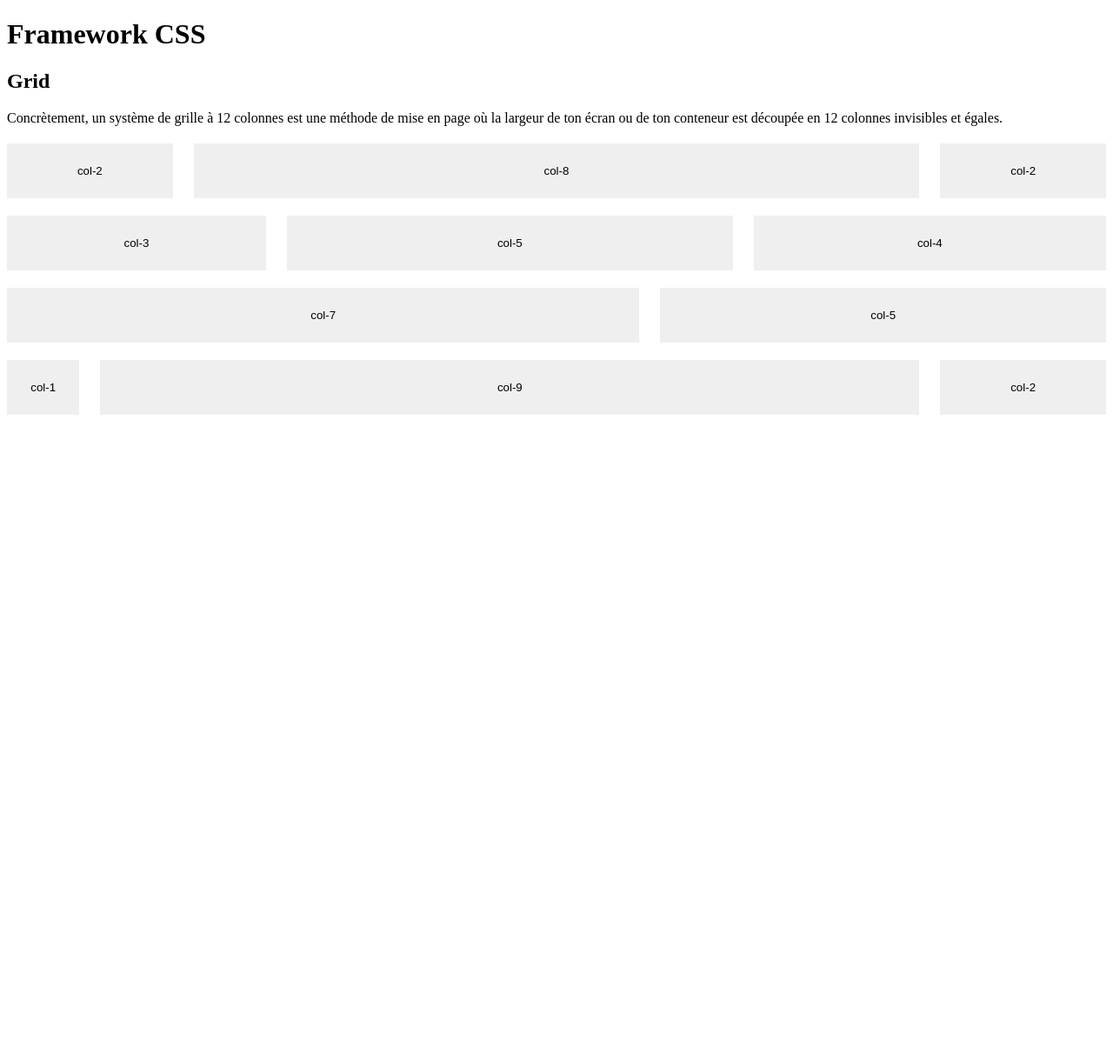
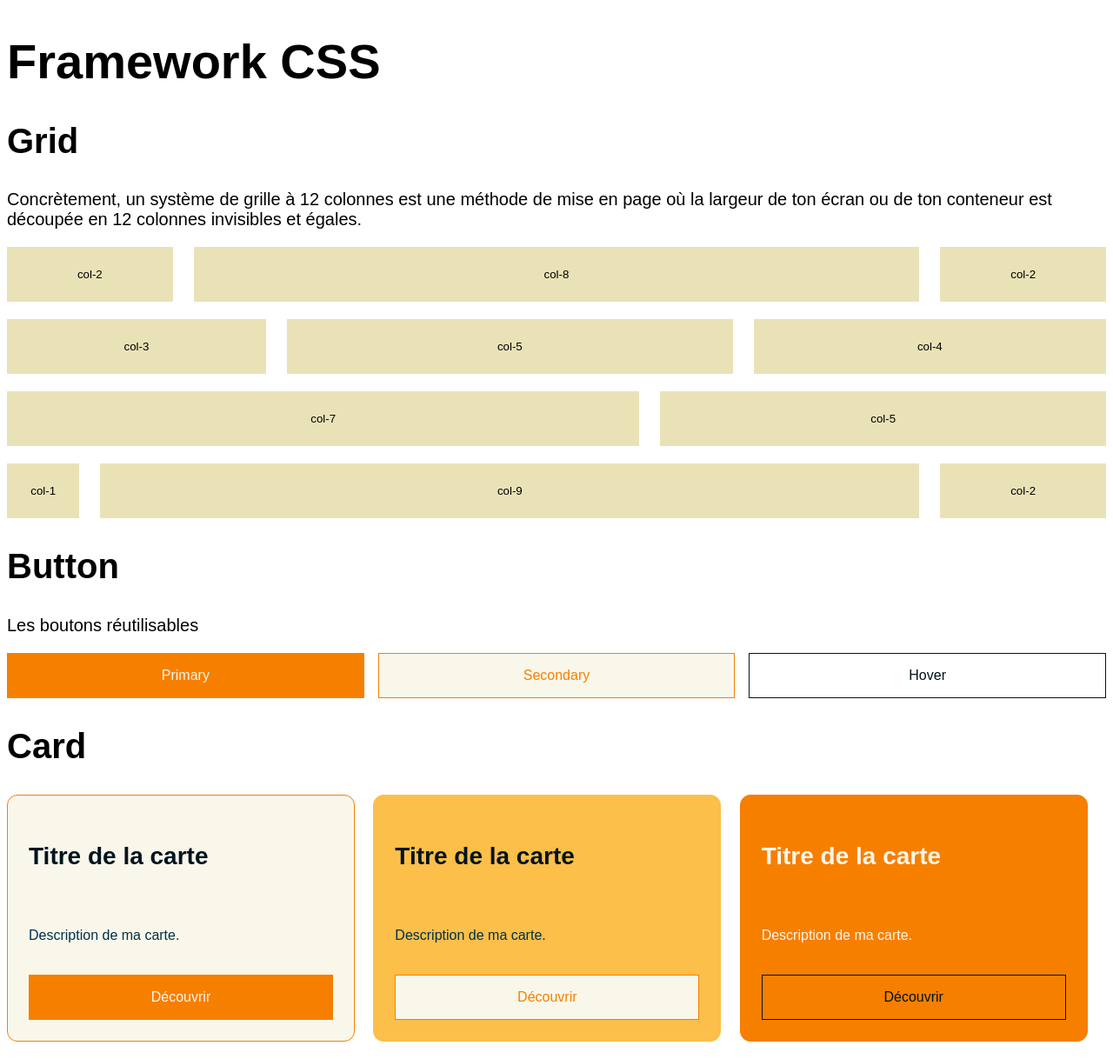
Before and after one commit to h-raph/framework-CSS, a PHP site: page / in a window 1280 px wide. Shown: the whole page at 87% size. Before the commit the page ends 477 px from the top, so only its background shows below. Run offline with PHP 8.4, Linux system fonts and the light colour scheme.

Commit message:
composant finit

```diff
--- a/assets/css/style.css
+++ b/assets/css/style.css
@@ -84,9 +84,109 @@
   margin: 20px 0;
 }
 
-.btn {
+.div-grid {
   padding: 24px 0;
   border: none;
+  background-color: #EAE2B7;
+}
+
+.btn {
+  display: inline-flex;
+  align-items: center;
+  justify-content: center;
+  padding: 12px 20px;
+  border: 1px solid transparent;
+  font-size: 16px;
+  font-weight: 400;
+  line-height: 26px;
+  text-decoration: none;
+  cursor: pointer;
+}
+.btn--primary {
+  background-color: #F77F00;
+  color: #F9F7EA;
+  border-color: #F77F00;
+}
+.btn--secondary {
+  background-color: #F9F7EA;
+  color: #F77F00;
+  border-color: #F77F00;
+}
+.btn--tertiary {
+  background-color: transparent;
+  color: #00131D;
+  border-color: #00131D;
+}
+.btn--tertiary:hover {
+  background-color: rgb(93.2026143791%, 90.9368191721%, 76.2091503268%);
+  border-color: rgb(76.862745098%, 39.5205207589%, 0%);
+}
+
+.card {
+  width: 100%;
+  max-width: 350px;
+  padding: 24px;
+  display: flex;
+  flex-direction: column;
+  gap: 16px;
+  border-radius: 12px;
+}
+.cardtitle {
+  font-size: 28px;
+  font-weight: 700;
+  line-height: 36px;
+}
+.cardtext {
+  font-size: 16px;
+  font-weight: 400;
+  line-height: 26px;
+}
+.card--default {
+  background-color: #F9F7EA;
+  border: 1px solid #F77F00;
+  color: #00131D;
+}
+.card--default .cardtitle {
+  color: #00131D;
+}
+.card--default .cardtext {
+  color: #003049;
+}
+.card--colored {
+  background-color: #FCBF49;
+  border: 1px solid #FCBF49;
+  color: #00131D;
+}
+.card--colored .cardtitle {
+  color: #00131D;
+}
+.card--colored .cardtext {
+  color: #003049;
+}
+.card--featured {
+  background-color: #F77F00;
+  border: 1px solid #F77F00;
+  color: #F9F7EA;
+}
+.card--featured .cardtitle,
+.card--featured .cardtext {
+  color: #F9F7EA;
+}
+
+body {
+  font-family: "Poppins", sans-serif;
+}
+
+h1 {
+  font-size: 56px;
+}
+
+.title-section {
+  font-size: 40px;
+}
+
+.text-section {
+  font-size: 20px;
 }
 
 /*# sourceMappingURL=style.css.map */
--- a/assets/sass/abstracts/_variables.scss
+++ b/assets/sass/abstracts/_variables.scss
@@ -16,7 +16,48 @@ $grid-columns: 12;
     }
 }
 
+// # Border-radius
+$radius-6: 6px;
+$radius-12: 12px;
+$radius-full: 999px;
+
 // # Color
-$color:(
+$color-text-primary: #00131D;
+$color-text-secondary: #003049;
 
-)
+$color-bg: #F9F7EA;
+$color-bg-2: #EAE2B7;
+
+
+$color-yellow: #FCBF49;
+$color-accent: #F77F00;
+$color-error: #D62828;
+
+// Variables de typographies
+$size-title: 56px;
+$weight-title: 800;
+$line-height-title: 64px;
+
+$size-section: 40px;
+$weight-section: 700;
+$line-height-section: 48px;
+
+$size-sous-titre: 28px;
+$weight-sous-titre: 700;
+$line-height-sous-titre: 36px;
+
+$size-text-intro: 20px;
+$weight-text-intro: 400;
+$line-height-text-intro: 32px;
+
+$size-text: 16px;
+$weight-text: 400;
+$line-height-text: 26px;
+
+$size-text-small: 14px;
+$weight-text-small: 400;
+$line-height-text-small: 22px;
+
+// # Typo
+$font-family-title: 'Poppins', sans-serif;
+$font-family-text: 'Poppins', sans-serif;
--- /dev/null
+++ b/assets/sass/base/_base.scss
@@ -0,0 +1,17 @@
+@use '../abstracts/variables' as *;
+
+body {
+    font-family: $font-family-text;
+}
+
+h1 {
+    font-size: $size-title;
+}
+
+.title-section {
+    font-size: $size-section;
+}
+
+.text-section {
+    font-size: $size-text-intro;
+}
--- a/assets/sass/base/_index.scss
+++ b/assets/sass/base/_index.scss
@@ -0,0 +1 @@
+@forward 'base';
--- a/assets/sass/layout/_layout.scss
+++ b/assets/sass/layout/_grid.scss
@@ -5,3 +5,9 @@
     grid-template-columns: repeat($grid-columns, 1fr);
     margin: 20px 0;
 }
+
+.div-grid {
+    padding: 24px 0;
+    border: none;
+    background-color: $color-bg-2;
+}
--- a/assets/sass/layout/_index.scss
+++ b/assets/sass/layout/_index.scss
@@ -1 +1 @@
-@forward 'layout';
+@forward 'grid';
--- a/assets/sass/modules/_button.scss
+++ b/assets/sass/modules/_button.scss
@@ -1,4 +1,37 @@
+@use '../abstracts/variables' as *;
+
 .btn {
-    padding: 24px 0;
-    border: none;
+    display: inline-flex;
+    align-items: center;
+    justify-content: center;
+    padding: 12px 20px;
+    border: 1px solid transparent;
+    font-size: $size-text;
+    font-weight: $weight-text;
+    line-height: $line-height-text;
+    text-decoration: none;
+    cursor: pointer;
+
+    &--primary {
+        background-color: $color-accent;
+        color: $color-bg;
+        border-color: $color-accent;
+    }
+
+    &--secondary {
+        background-color: $color-bg;
+        color: $color-accent;
+        border-color: $color-accent;
+    }
+
+    &--tertiary {
+        background-color: transparent;
+        color: $color-text-primary;
+        border-color: $color-text-primary;
+
+        &:hover {
+            background-color: darken($color-bg, 10%);
+            border-color: darken($color-accent, 10%);
+        }
+    }
 }
--- /dev/null
+++ b/assets/sass/modules/_card.scss
@@ -0,0 +1,63 @@
+@use '../abstracts/variables' as *;
+
+.card {
+    width: 100%;
+    max-width: 350px;
+    padding: 24px;
+    display: flex;
+    flex-direction: column;
+    gap: 16px;
+    border-radius: 12px;
+
+    &title {
+        font-size: $size-sous-titre;
+        font-weight: $weight-sous-titre;
+        line-height: $line-height-sous-titre;
+    }
+
+    &text {
+        font-size: $size-text;
+        font-weight: $weight-text;
+        line-height: $line-height-text;
+    }
+
+    &--default {
+        background-color: $color-bg;
+        border: 1px solid $color-accent;
+        color: $color-text-primary;
+
+        .cardtitle {
+            color: $color-text-primary;
+        }
+
+        .cardtext {
+            color: $color-text-secondary;
+        }
+    }
+
+
+    &--colored {
+        background-color: $color-yellow;
+        border: 1px solid $color-yellow;
+        color: $color-text-primary;
+
+        .cardtitle {
+            color: $color-text-primary;
+        }
+
+        .cardtext {
+            color: $color-text-secondary;
+        }
+    }
+
+    &--featured {
+        background-color: $color-accent;
+        border: 1px solid $color-accent;
+        color: $color-bg;
+
+        .cardtitle,
+        .cardtext {
+            color: $color-bg;
+        }
+    }
+}
--- a/assets/sass/modules/_index.scss
+++ b/assets/sass/modules/_index.scss
@@ -1 +1,2 @@
 @forward 'button';
+@forward 'card';
--- a/assets/sass/style.scss
+++ b/assets/sass/style.scss
@@ -1,3 +1,4 @@
 @use 'abstracts';
 @use 'layout';
 @use 'modules';
+@use 'base';
--- a/index.html
+++ b/index.html
@@ -17,33 +17,67 @@
         </div>
     </header>
 
-    <section class="ly-content" id="button" aria-labelledby="button-titre">
-        <h2 class="" id="button-titre">Grid</h2>
-        <p class="">Concrètement, un système de grille à 12 colonnes est une méthode
+    <section class="ly-content" id="grid">
+        <h2 class="title-section" id="button-titre">Grid</h2>
+        <p class="text-section">Concrètement, un système de grille à 12 colonnes est une méthode
             de mise en page où la largeur de ton écran ou de ton conteneur est découpée
             en 12 colonnes invisibles et égales.</p>
 
         <div class="ly-grid space-24px">
-            <button class="col-2 btn">col-2</button>
-            <button class="col-8 btn">col-8</button>
-            <button class="col-2 btn">col-2</button>
+            <button class="col-2 div-grid">col-2</button>
+            <button class="col-8 div-grid">col-8</button>
+            <button class="col-2 div-grid">col-2</button>
         </div>
 
         <div class="ly-grid space-24px">
-            <button class="col-3 btn">col-3</button>
-            <button class="col-5 btn">col-5</button>
-            <button class="col-4 btn">col-4</button>
+            <button class="col-3 div-grid">col-3</button>
+            <button class="col-5 div-grid">col-5</button>
+            <button class="col-4 div-grid">col-4</button>
         </div>
 
         <div class="ly-grid space-24px">
-            <button class="col-7 btn">col-7</button>
-            <button class="col-5 btn">col-5</button>
+            <button class="col-7 div-grid">col-7</button>
+            <button class="col-5 div-grid">col-5</button>
         </div>
 
         <div class="ly-grid space-24px">
-            <button class="col-1 btn">col-1</button>
-            <button class="col-9 btn">col-9</button>
-            <button class="col-2 btn">col-2</button>
+            <button class="col-1 div-grid">col-1</button>
+            <button class="col-9 div-grid">col-9</button>
+            <button class="col-2 div-grid">col-2</button>
+        </div>
+    </section>
+
+    <section class="ly-content" id="button">
+        <h2 class="title-section">Button</h2>
+        <p class="text-section">Les boutons réutilisables</p>
+        <div class="ly-grid space-16px">
+            <button class="btn btn--primary col-4">Primary</button>
+            <button class="btn btn--secondary col-4">Secondary</button>
+            <button class="btn btn--tertiary col-4">Hover</button>
+        </div>
+    </section>
+
+    <section class="ly-content" id="card">
+        <h2 class="title-section">Card</h2>
+        <div class="ly-grid">
+
+            <div class="card card--default col-4 space-24px">
+                <h3 class="cardtitle">Titre de la carte</h3>
+                <p class="cardtext">Description de ma carte.</p>
+                <a href="#" class="btn btn--primary">Découvrir</a>
+            </div>
+
+            <div class="card card--colored col-4 space-24px">
+                <h3 class="cardtitle">Titre de la carte</h3>
+                <p class="cardtext">Description de ma carte.</p>
+                <a href="#" class="btn btn--secondary">Découvrir</a>
+            </div>
+
+            <div class="card card--featured col-4 space-24px">
+                <h3 class="cardtitle">Titre de la carte</h3>
+                <p class="cardtext">Description de ma carte.</p>
+                <a href="#" class="btn btn--tertiary">Découvrir</a>
+            </div>
         </div>
     </section>
 
```
Also changed, not shown: 1 other file.
